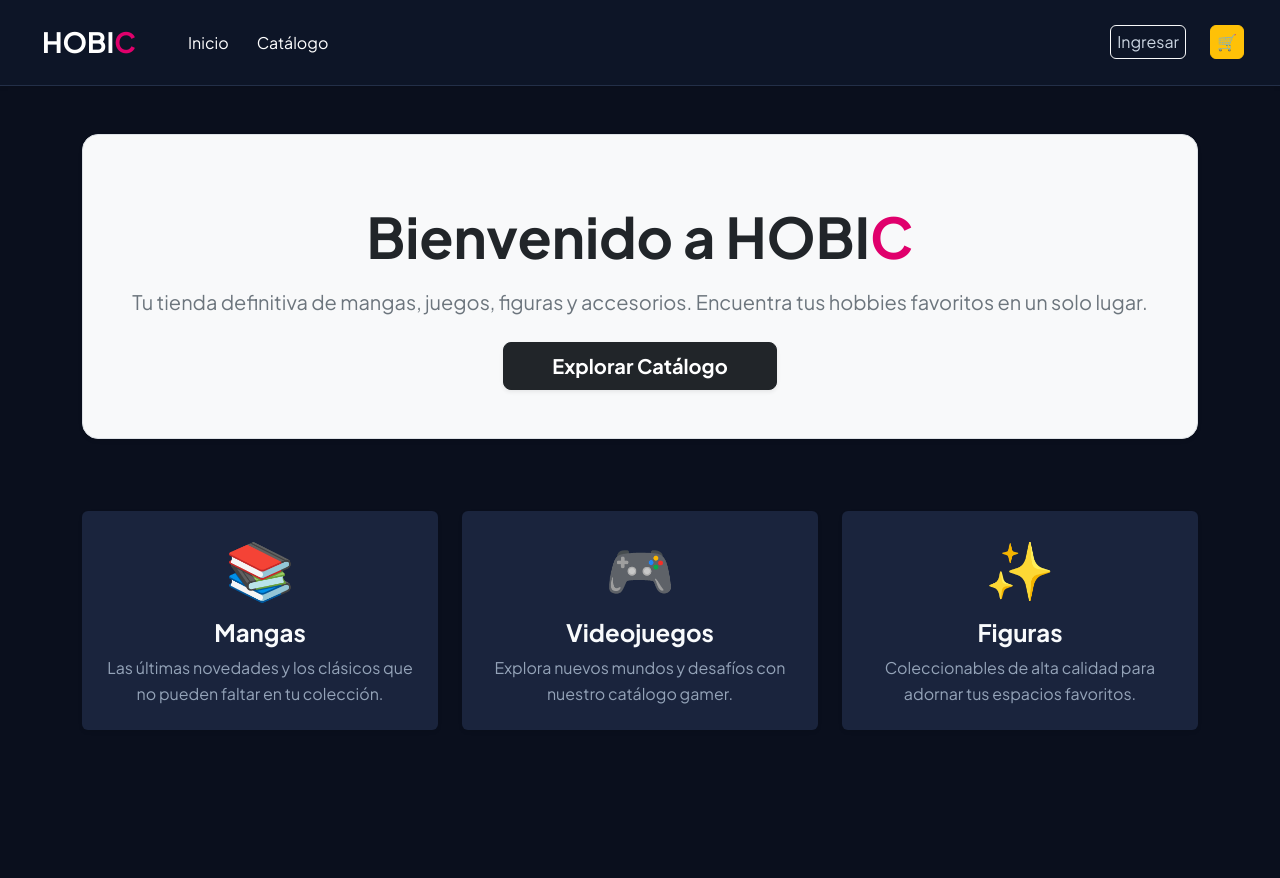
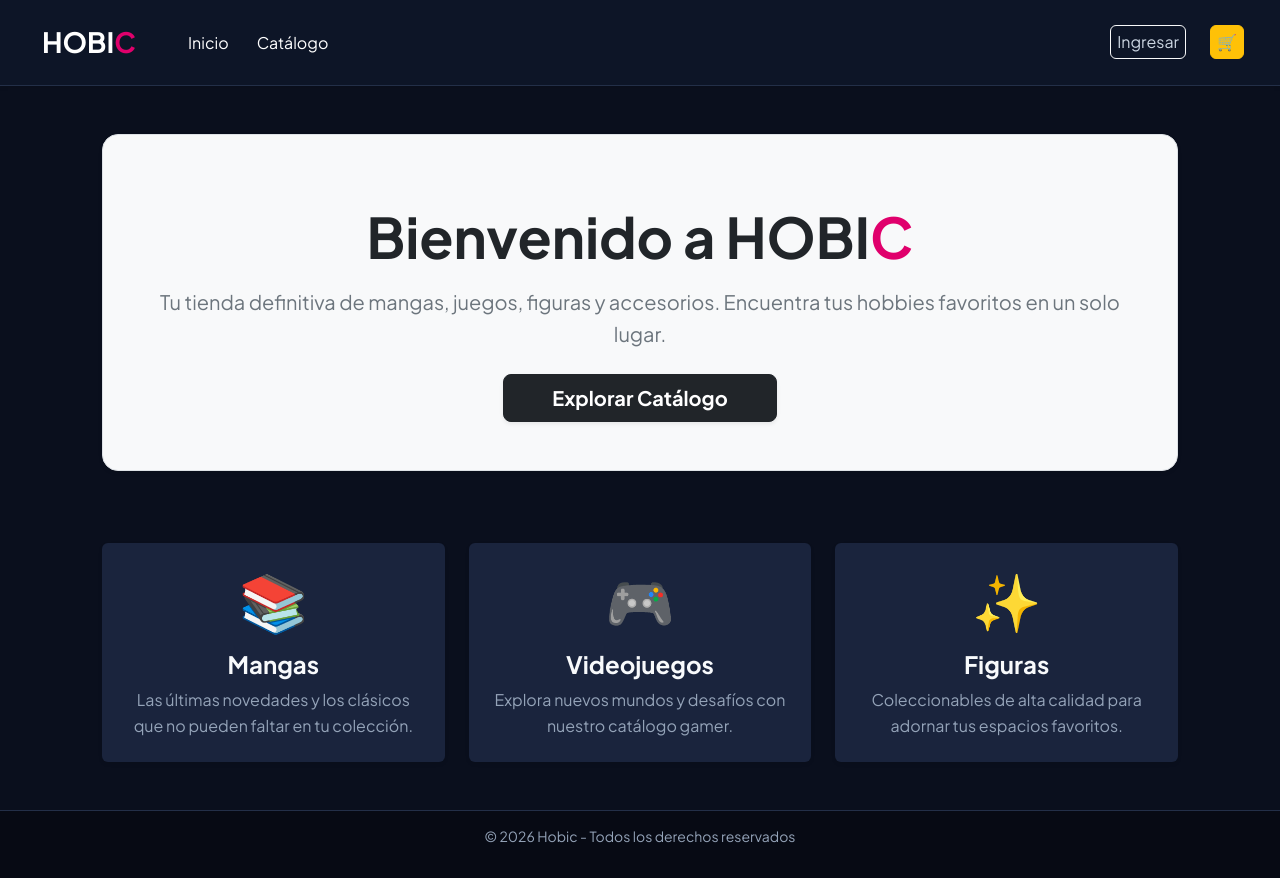
Before and after one commit to KETYM/FullStack_Hobic_React, a React (Vite) app: page / in a window 1280 px wide. Before the commit the page ends 800 px from the top, so only its background shows below. Built offline with nearby package versions, Linux system fonts and the light colour scheme.

Commit message:
detalles

```diff
--- a/index.html
+++ b/index.html
@@ -1,5 +1,5 @@
 <!doctype html>
-<html lang="en">
+<html lang="es">
   <head>
     <meta charset="UTF-8" />
     <link rel="icon" type="image/svg+xml" href="/favicon.svg" />
--- a/src/App.jsx
+++ b/src/App.jsx
@@ -10,6 +10,7 @@ import Admin from './pages/Admin';
 import InicioSesion from './pages/InicioSesion';
 import AdminUsuarios from './pages/AdminUsuarios';
 import PanelVendedor from './pages/PanelVendedor';
+import Footer from "./components/Footer";
 
 function App() {
   return (
@@ -17,7 +18,8 @@ function App() {
       <CartProvider>
         <BrowserRouter>
           <Header />
-          <Routes>
+          <main>
+            <Routes>
             {/* Rutas Públicas: Cualquier persona puede verlas */}
             <Route path="/" element={<Inicio />} />
             <Route path="/catalogo" element={<Catalogo />} />
@@ -35,6 +37,8 @@ function App() {
                 <Route path="/adminUsuarios" element={<AdminUsuarios />} />
             </Route>
           </Routes>
+          </main>
+          <Footer/>
         </BrowserRouter>
       </CartProvider>
     </AuthProvider>
--- a/src/components/Footer.jsx
+++ b/src/components/Footer.jsx
@@ -1,9 +1,9 @@
-export default function Footer(){
+export default function Footer() {
     const anioActual = new Date().getFullYear();
 
-    return(
-        <Footer>
+    return (
+        <footer>
             <p>&copy; {anioActual} Hobic - Todos los derechos reservados</p>
-        </Footer>
+        </footer>
     );
 }
--- a/src/index.css
+++ b/src/index.css
@@ -40,11 +40,11 @@ body {
     min-height: 100vh;
     display: flex;
     flex-direction: column;
-    cursor: url('imagenes/joystick.png') 16 16, auto;
+    cursor: url('/imagenes/joystick.png') 16 16, auto;
 }
 
 a, button, .btn {
-    cursor: url('imagenes/joystick.png') 16 16, pointer;
+    cursor: url('/imagenes/joystick.png') 16 16, pointer;
 }
 
 main {
--- a/src/styles/blog.css
+++ b/src/styles/blog.css
@@ -739,11 +739,11 @@ body.pattern-checker {
     }
 }
 body.pattern-grid, body.pattern-dots, body.pattern-checker {
-    cursor: url('../imagenes/joystick.png') 16 16, auto;
+    cursor: url('/imagenes/joystick.png') 16 16, auto;
 }
 
 a, button, .btn {
-    cursor: url('../imagenes/joystick.png') 16 16, pointer;
+    cursor: url('/imagenes/joystick.png') 16 16, pointer;
 }
 .nav-search-box {
     display: flex !important;
```
